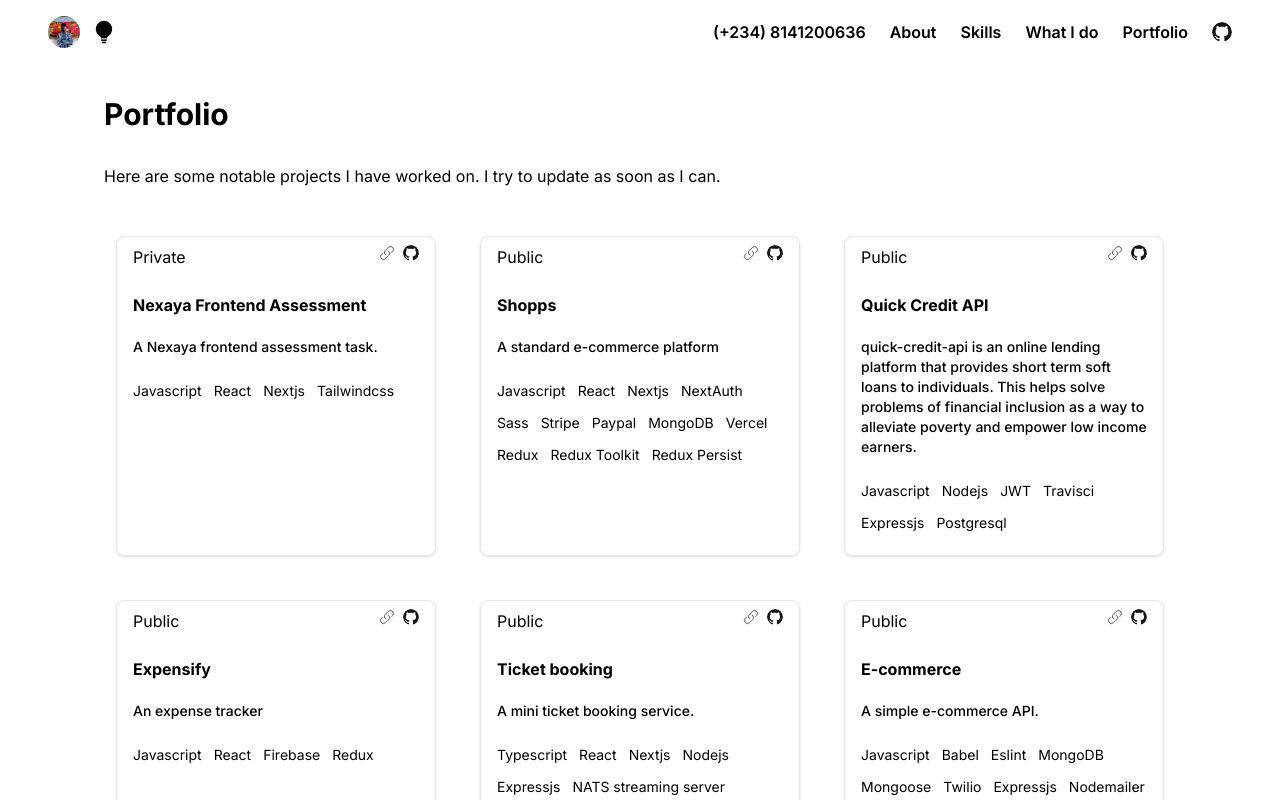
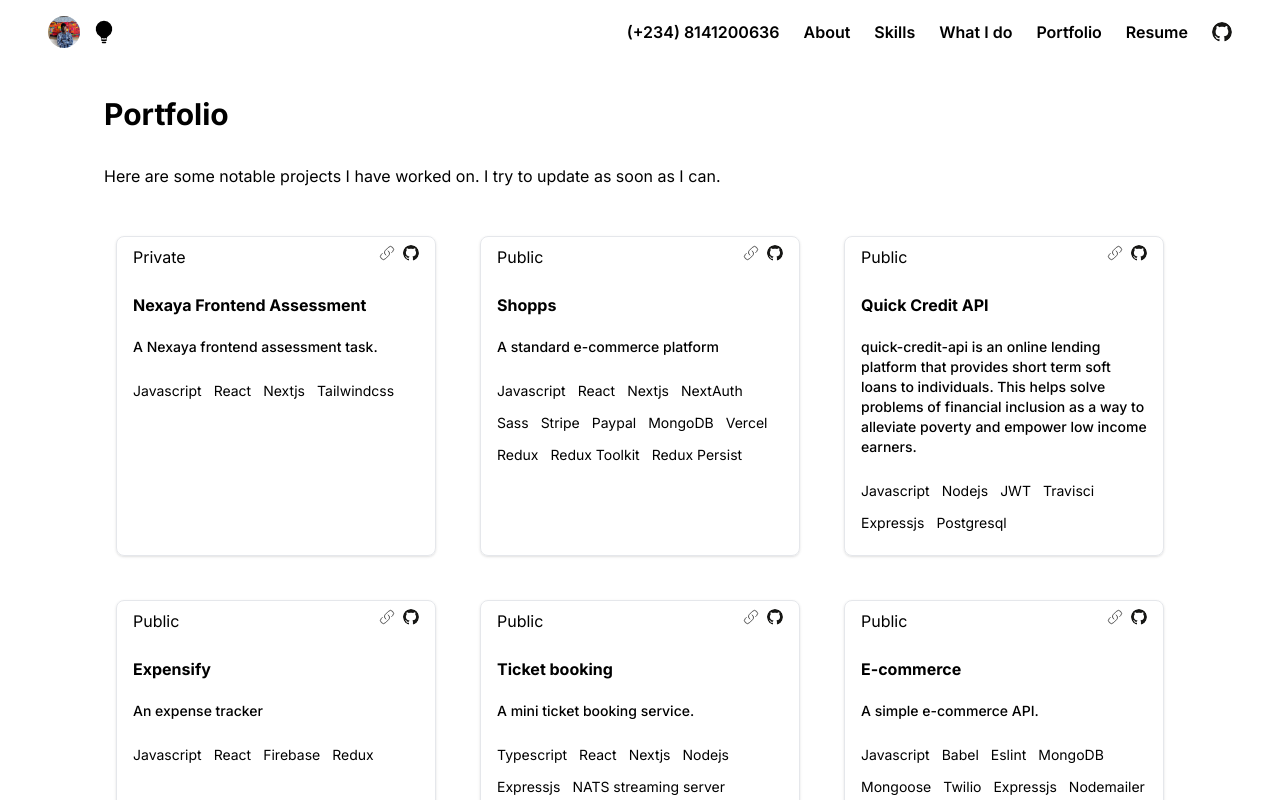
Before and after one commit to emma50/okwuidegbeemmanuel, a Next.js app: page /portfolio in a window 1280 px wide. Shown: the top 800 px of the page. Built offline with nearby package versions, Linux system fonts and the light colour scheme.

Commit message:
Add resume

```diff
--- a/app/ui/header.js
+++ b/app/ui/header.js
@@ -44,6 +44,7 @@ export default function Header () {
             <span onClick={() => router.push('/#what-i-do')}>What I do</span>
           </a>
           <a href="/portfolio" aria-label='Portfolio'>Portfolio</a>
+          <a href="/resume/Okwuidegbe-Emmanuel-Resume.pdf" aria-label='Resume'>Resume</a>
           <a href="https://github.com/emma50" aria-label='Github Profile'>
             <img src='/skills/hard-skills/github.svg' alt='' className='w-5 h-5 bg-white rounded-xl'/>
           </a>
@@ -90,6 +91,9 @@ export default function Header () {
                 <a href="/portfolio" aria-label='Portfolio'>Portfolio</a>
               </li>
               <li className="flex items-center w-inherit p-2 hover:backdrop-blur-sm hover:bg-white/30 cursor-pointer" onClick={() => setToggleButton(false)}>
+                <a href="/resume/Okwuidegbe-Emmanuel-Resume.pdf" aria-label='Resume'>Resume</a>
+              </li>
+              <li className="flex items-center w-inherit p-2 hover:backdrop-blur-sm hover:bg-white/30 cursor-pointer" onClick={() => se.tToggleButton(false)}>
                 <a href="https://github.com/emma50" aria-label='Github Profile'>
                   <Image width={5} height={5} src='/skills/hard-skills/github.svg' alt='' className='w-5 h-5 bg-white rounded-xl'/>
                 </a>
```
Also changed, not shown: 1 other file (tests, documents, lock files or other folders).
